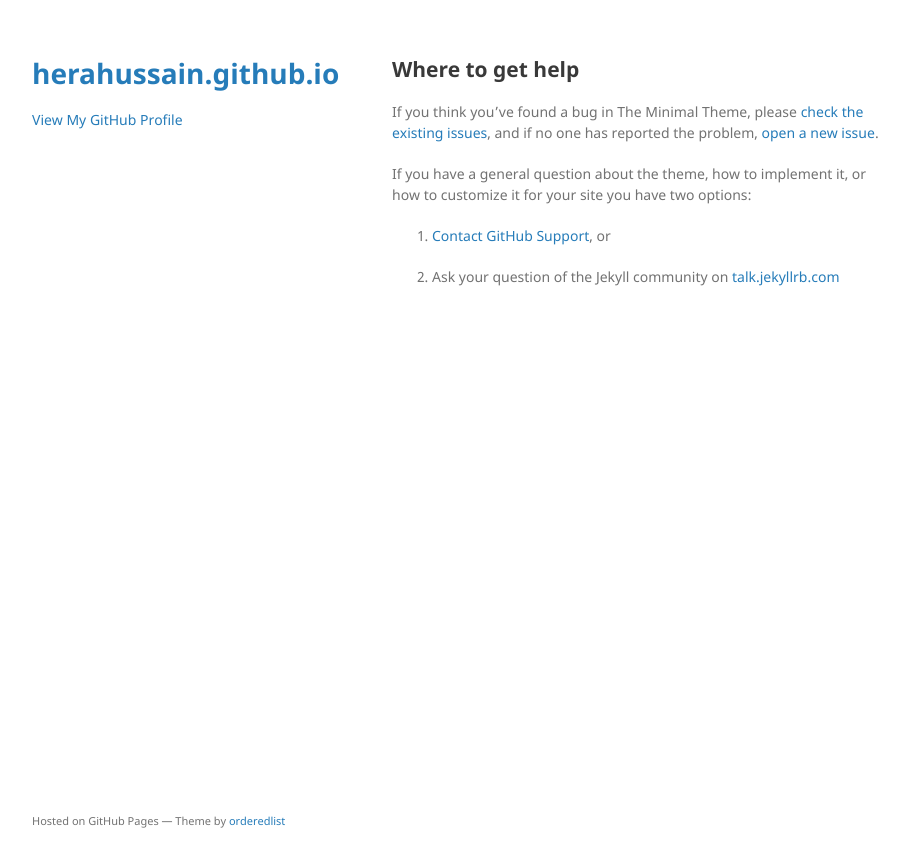
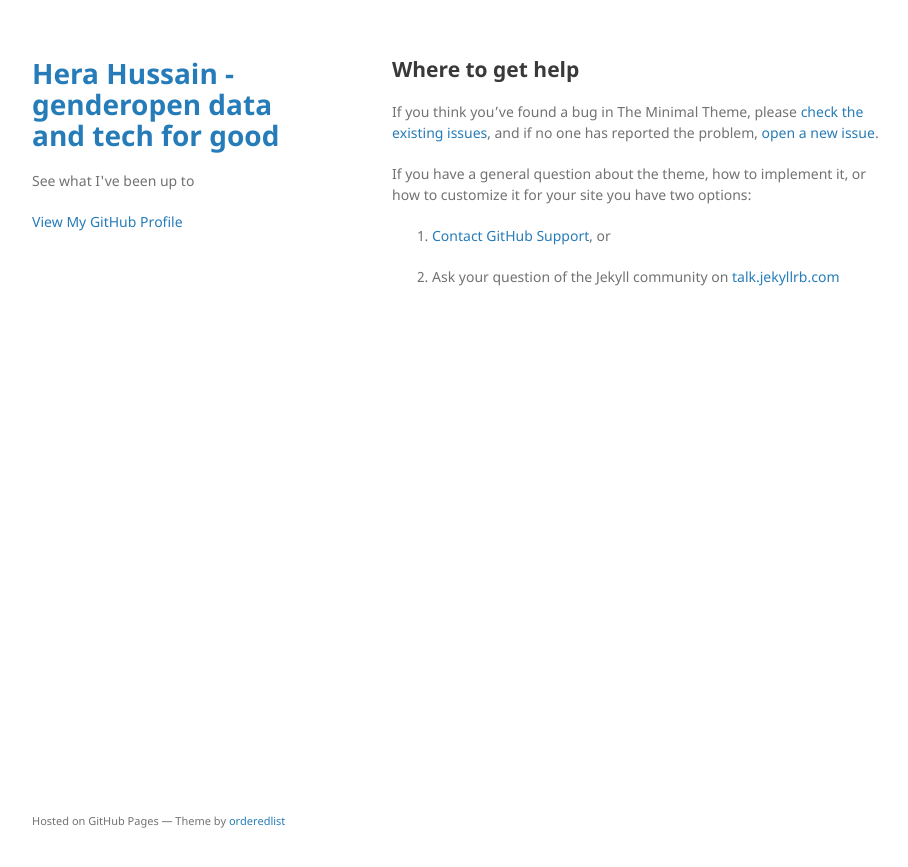
Before and after one commit to herahussain/herahussain.github.io, a Jekyll site: the page built from docs/SUPPORT.md, in a window 1280 px wide. Shown: the top 867 px of the page, without its empty margins (178-1086 px from the left). Built offline with Jekyll 4.4.1, drawn with Linux system fonts in a browser that asks for light colours; our own code applies the rules of GitHub Pages for plain Markdown files; the repository's description, which GitHub fills in, is left out.

Commit message:
Added title and description

```diff
--- a/_config.yml
+++ b/_config.yml
@@ -1 +1,3 @@
 theme: jekyll-theme-minimal
+title: [Hera Hussain - gender, open data and tech for good]
+description: [See what I've been up to]
```
